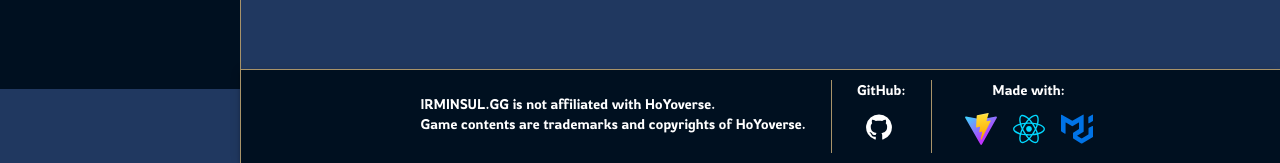
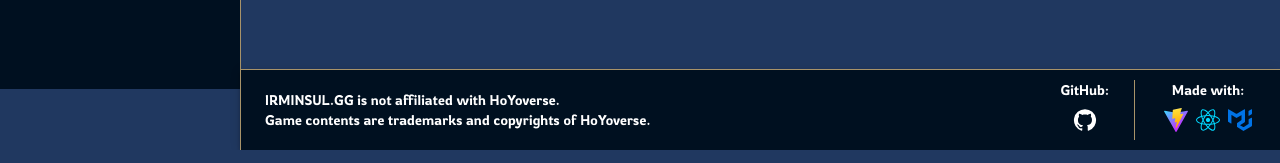
Before and after one commit to bcheung98/zzz-irminsul-gg, a React (Vite) app: page / in a window 1280 px wide. Shown: the part 731-894 px from the top of the page. Built offline with nearby package versions, Linux system fonts and the light colour scheme; no server answers.

Commit message:
Clean up bottom nav

```diff
--- a/src/components/nav/NavBottom.tsx
+++ b/src/components/nav/NavBottom.tsx
@@ -23,52 +23,54 @@ function NavBottom() {
     const theme = useTheme();
     const matches_down_sm = useMediaQuery(theme.breakpoints.down("sm"));
 
+    const iconButtonStyle: SxProps = {
+        px: "4px",
+    };
+
     const svgStyle: SxProps = {
-        width: { xs: "24px", sm: "32px" },
-        height: { xs: "24px", sm: "32px" },
-        mt: { xs: "2.5px", sm: 0 },
+        width: { xs: "22px", sm: "24px" },
+        height: { xs: "22px", sm: "24px" },
     };
 
     return (
         <AppBar
             position="relative"
-            sx={{ borderWidth: "1px 0 0 1px", zIndex: theme.zIndex.drawer + 1 }}
+            sx={{
+                borderWidth: matches_down_sm ? "1px 0 0 0" : "1px 0 0 1px",
+                zIndex: theme.zIndex.drawer + 1,
+            }}
         >
             <Toolbar
                 sx={{
-                    justifyContent: "center",
-                    display: { xs: "block", sm: "flex" },
-                    my: "10px",
+                    justifyContent: "space-between",
+                    display: { xs: "block", md: "flex" },
+                    py: "10px",
                 }}
             >
-                <TextStyled variant="body2" gutterBottom>
+                <TextStyled variant="body2">
                     IRMINSUL.GG is not affiliated with HoYoverse.
                     <br />
                     Game contents are trademarks and copyrights of HoYoverse.
                 </TextStyled>
-                <Box sx={{ display: { xs: "block", sm: "flex" } }}>
+                <Box sx={{ display: { xs: "block", md: "flex" } }}>
                     <Divider
-                        orientation={
-                            !matches_down_sm ? "vertical" : "horizontal"
-                        }
-                        variant="middle"
-                        flexItem
+                        orientation="horizontal"
                         sx={{
-                            mx: { xs: 0, sm: "25px" },
-                            my: { xs: "10px", sm: 0 },
+                            display: { xs: "block", md: "none" },
+                            my: "10px",
                         }}
                     />
                     <Box sx={{ display: "flex" }}>
                         <Box
                             sx={{
+                                display: { xs: "flex", md: "block" },
                                 alignItems: "center",
-                                display: { xs: "flex", sm: "block" },
                             }}
                         >
                             <TextStyled
                                 variant="body2"
-                                gutterBottom
                                 align="center"
+                                sx={{ mr: { xs: "8px", md: 0 } }}
                             >
                                 GitHub:
                             </TextStyled>
@@ -77,44 +79,36 @@ function NavBottom() {
                                 href="https://github.com/bcheung98/project-phaethon"
                                 target="_blank"
                                 color="inherit"
-                                sx={{ pr: { xs: "0px", sm: "8px" } }}
+                                sx={{ display: "flex", mx: "auto", px: "4px" }}
                             >
-                                <GitHubIcon
-                                    sx={{
-                                        fontSize: { xs: 20, sm: 28 },
-                                        mt: { xs: "-2.5px", sm: 0 },
-                                    }}
-                                />
+                                <GitHubIcon sx={svgStyle} />
                             </IconButton>
                         </Box>
                         <Divider
                             orientation="vertical"
-                            variant="middle"
                             flexItem
-                            sx={{
-                                mx: { xs: "10px", sm: "25px" },
-                                my: 0,
-                            }}
+                            sx={{ mx: { xs: "10px", md: "25px" } }}
                         />
                         <Box
                             sx={{
+                                display: { xs: "flex", md: "block" },
                                 alignItems: "center",
-                                display: { xs: "flex", sm: "block" },
                             }}
                         >
                             <TextStyled
                                 variant="body2"
-                                gutterBottom
                                 align="center"
+                                sx={{ mr: { xs: "8px", md: 0 } }}
                             >
                                 Made with:
                             </TextStyled>
+                            <Box>
                                 <IconButton
                                     disableRipple
                                     href="https://vite.dev"
                                     target="_blank"
                                     color="inherit"
-                                sx={{ pr: { xs: "0px", sm: "8px" } }}
+                                    sx={iconButtonStyle}
                                 >
                                     <Avatar
                                         variant="square"
@@ -129,7 +123,7 @@ function NavBottom() {
                                     href="https://react.dev"
                                     target="_blank"
                                     color="inherit"
-                                sx={{ pr: { xs: "0px", sm: "8px" } }}
+                                    sx={iconButtonStyle}
                                 >
                                     <Avatar
                                         variant="square"
@@ -144,7 +138,7 @@ function NavBottom() {
                                     href="https://mui.com"
                                     target="_blank"
                                     color="inherit"
-                                sx={{ pr: { xs: "0px", sm: "8px" } }}
+                                    sx={iconButtonStyle}
                                 >
                                     <Avatar
                                         variant="square"
@@ -157,6 +151,7 @@ function NavBottom() {
                             </Box>
                         </Box>
                     </Box>
+                </Box>
             </Toolbar>
         </AppBar>
     );
```
Lines whose indentation alone changed are shown as unchanged.
